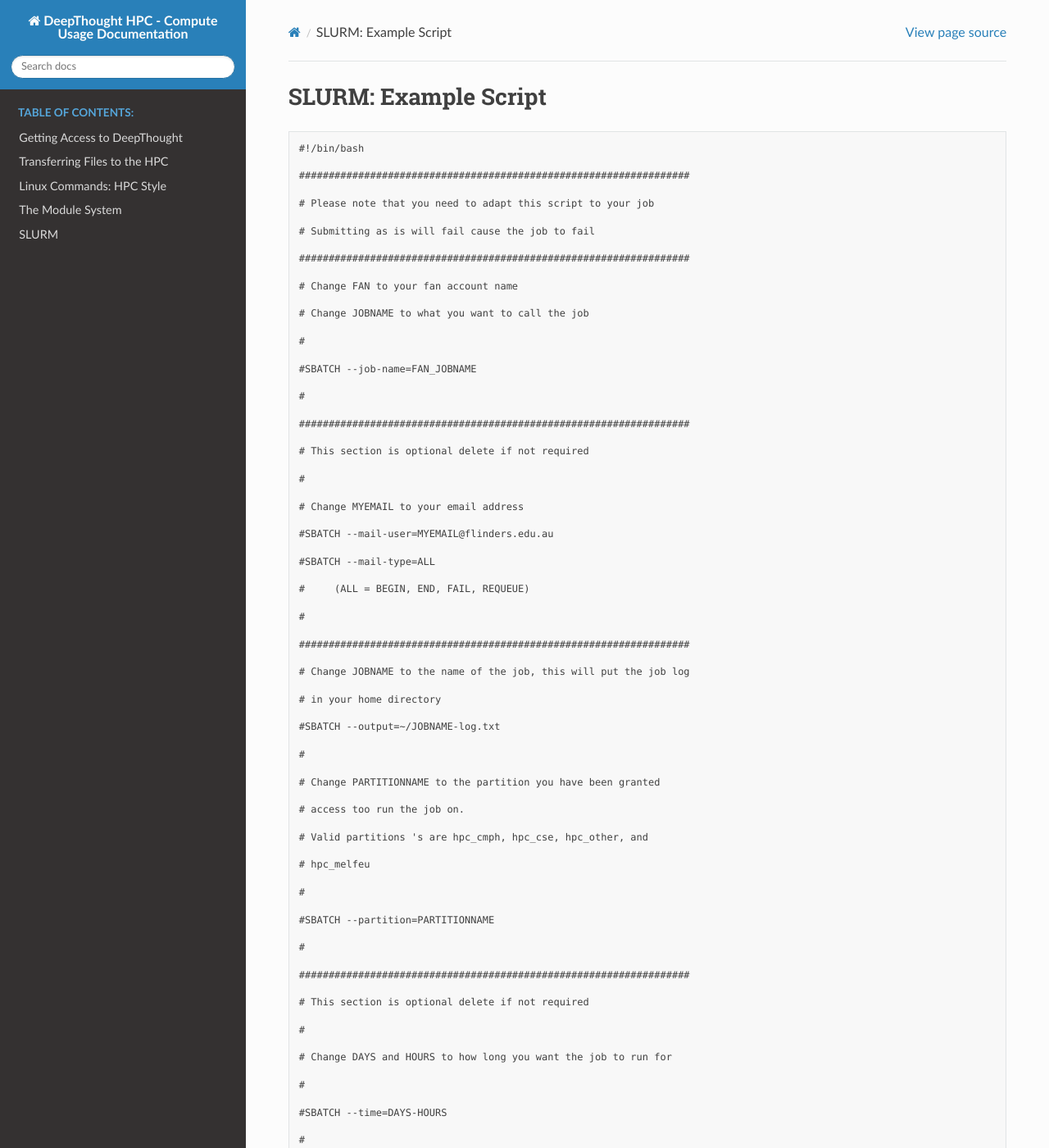
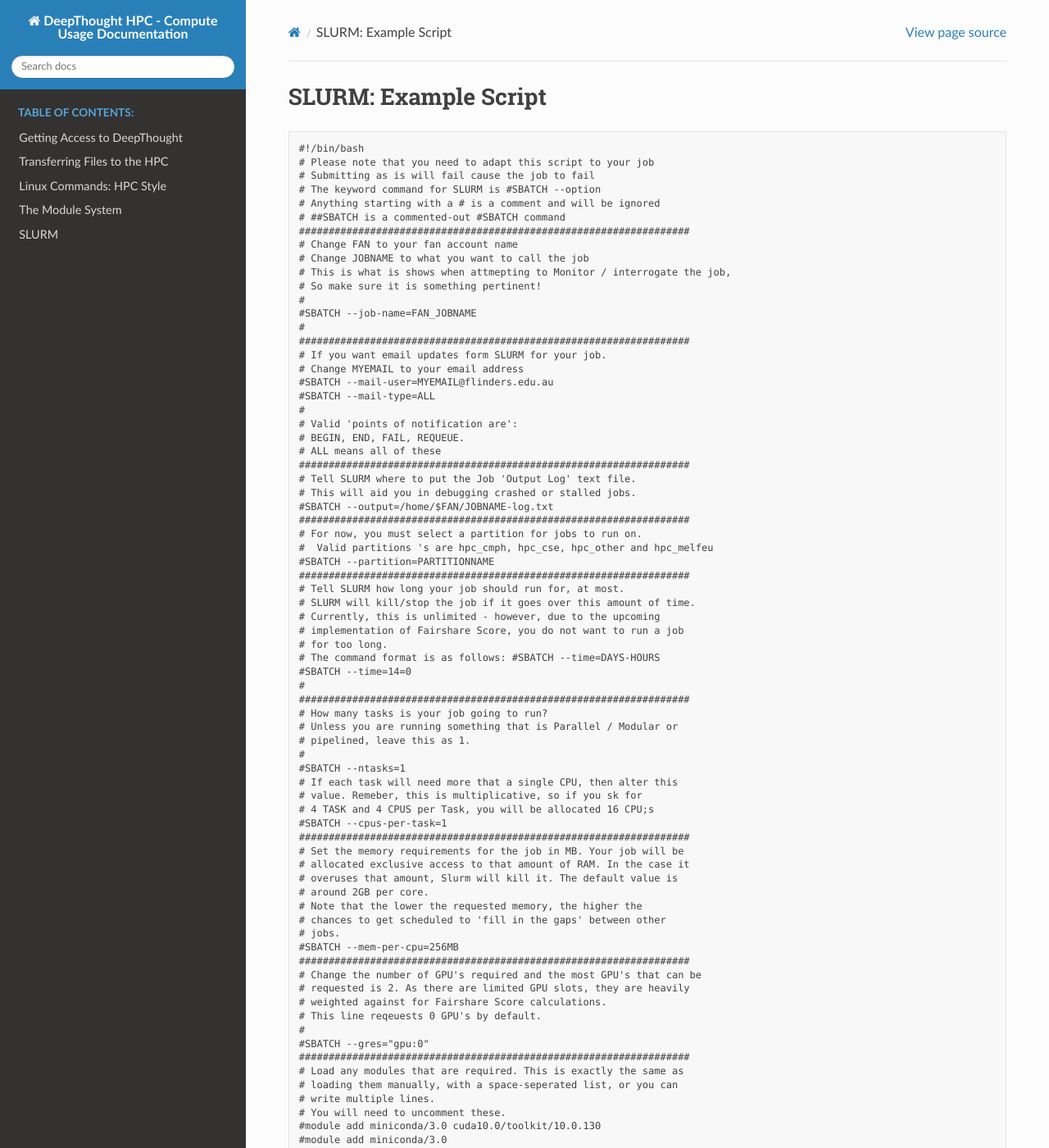
Before and after one commit to flindersuni/DeepThoughtHPC-docs, a Sphinx documentation site: the page built from docs/source/SLURM/SLURMScript.md, in a window 1280 px wide and 1400 px high. Shown: the whole window at 82% size. Built offline with Sphinx 7.4.7 and the Read the Docs theme 2.0.0, drawn with Linux system fonts in a browser that asks for light colours; some of the changed text lies outside the part shown.

Commit message:
SLURM Example Script Update

```diff
--- a/docs/source/SLURM/SLURMScript.md
+++ b/docs/source/SLURM/SLURMScript.md
@@ -2,189 +2,109 @@
 # SLURM: Example Script
 
     #!/bin/bash
+    # Please note that you need to adapt this script to your job
+    # Submitting as is will fail cause the job to fail
+    # The keyword command for SLURM is #SBATCH --option
+    # Anything starting with a # is a comment and will be ignored
+    # ##SBATCH is a commented-out #SBATCH command
+    ##################################################################
+    # Change FAN to your fan account name
+    # Change JOBNAME to what you want to call the job
+    # This is what is shows when attmepting to Monitor / interrogate the job,
+    # So make sure it is something pertinent!
+    #
+    #SBATCH --job-name=FAN_JOBNAME
+    #
+    ##################################################################
+    # If you want email updates form SLURM for your job.
+    # Change MYEMAIL to your email address
+    #SBATCH --mail-user=MYEMAIL@flinders.edu.au
+    #SBATCH --mail-type=ALL
+    #
+    # Valid 'points of notification are':
+    # BEGIN, END, FAIL, REQUEUE.
+    # ALL means all of these
+    ##################################################################
+    # Tell SLURM where to put the Job 'Output Log' text file.
+    # This will aid you in debugging crashed or stalled jobs.
+    #SBATCH --output=/home/$FAN/JOBNAME-log.txt
+    ##################################################################
+    # For now, you must select a partition for jobs to run on.
+    #  Valid partitions 's are hpc_cmph, hpc_cse, hpc_other and hpc_melfeu
+    #SBATCH --partition=PARTITIONNAME
+    ##################################################################
+    # Tell SLURM how long your job should run for, at most.
+    # SLURM will kill/stop the job if it goes over this amount of time.
+    # Currently, this is unlimited - however, due to the upcoming
+    # implementation of Fairshare Score, you do not want to run a job
+    # for too long.
+    # The command format is as follows: #SBATCH --time=DAYS-HOURS
+    #SBATCH --time=14=0
+    #
+    ##################################################################
+    # How many tasks is your job going to run?
+    # Unless you are running something that is Parallel / Modular or
+    # pipelined, leave this as 1.
+    #
+    #SBATCH --ntasks=1
+    # If each task will need more that a single CPU, then alter this
+    # value. Remeber, this is multiplicative, so if you sk for
+    # 4 TASK and 4 CPUS per Task, you will be allocated 16 CPU;s
+    #SBATCH --cpus-per-task=1
+    ##################################################################
+    # Set the memory requirements for the job in MB. Your job will be
+    # allocated exclusive access to that amount of RAM. In the case it
+    # overuses that amount, Slurm will kill it. The default value is
+    # around 2GB per core.
+    # Note that the lower the requested memory, the higher the
+    # chances to get scheduled to 'fill in the gaps' between other
+    # jobs.
+    #SBATCH --mem-per-cpu=256MB
+    ##################################################################
+    # Change the number of GPU's required and the most GPU's that can be
+    # requested is 2. As there are limited GPU slots, they are heavily
+    # weighted against for Fairshare Score calculations.
+    # This line reqeuests 0 GPU's by default.
+    #
+    #SBATCH --gres="gpu:0"
+    ##################################################################
+    # Load any modules that are required. This is exactly the same as
+    # loading them manually, with a space-seperated list, or you can
+    # write multiple lines.
+    # You will need to uncomment these.
+    #module add miniconda/3.0 cuda10.0/toolkit/10.0.130
+    #module add miniconda/3.0
+    #module add cuda10.0/toolkit/10.0.130
+    ##################################################################
+    # If you have not already transferred you data-sets to your /scratch
+    # directory, then you can do so as a part of you job.
+    # Change the FAN and JOBNAME as needed.
+    # REMOVE the data from /home when you do not need it, as /home space is
+    # limited.
+
+    # Copy Data to /scratch
+    cp -r /home/$FAN/??DataDirectory?? /scratch/user/FAN/JOBNAME
+
+    # Remove from /home
+    rm -rf /home/$FAN/??DataDirectory??
 
     ##################################################################
-
-    # Please note that you need to adapt this script to your job
-
-    # Submitting as is will fail cause the job to fail
-
-    ##################################################################
-
-    # Change FAN to your fan account name
-
-    # Change JOBNAME to what you want to call the job
-
-    #
-
-    #SBATCH --job-name=FAN_JOBNAME
-
-    #
-
-    ##################################################################
-
-    # This section is optional delete if not required
-
-    #
-
-    # Change MYEMAIL to your email address
-
-    #SBATCH --mail-user=MYEMAIL@flinders.edu.au
-
-    #SBATCH --mail-type=ALL
-
-    #     (ALL = BEGIN, END, FAIL, REQUEUE)
-
-    #
-
-    ##################################################################
-
-    # Change JOBNAME to the name of the job, this will put the job log
-
-    # in your home directory
-
-    #SBATCH --output=~/JOBNAME-log.txt
-
-    #
-
-    # Change PARTITIONNAME to the partition you have been granted
-
-    # access too run the job on.
-
-    # Valid partitions 's are hpc_cmph, hpc_cse, hpc_other, and
-
-    # hpc_melfeu
-
-    #
-
-    #SBATCH --partition=PARTITIONNAME
-
-    #
-
-    ##################################################################
-
-    # This section is optional delete if not required
-
-    #
-
-    # Change DAYS and HOURS to how long you want the job to run for
-
-    #
-
-    #SBATCH --time=DAYS-HOURS
-
-    #
-
-    ##################################################################
-
-    # Change ntasks to the number of tasks the script will run
-
-    #SBATCH --ntasks=1
-
-    #
-
-    # Change the cpus-per-task to the number of CPU's to be used
-
-    #SBATCH --cpus-per-task=1
-
-    #
-
-    ##################################################################
-
-    # This section is optional delete if not required
-
-    #
-
-    # Set the memory requirements for the job in MB. Your job will be
-
-    # allocated exclusive access to that amount of RAM. In the case it
-
-    # overuses that amount, Slurm will kill it. The default value is
-
-    # around 2GB per core.
-
-    #
-
-    # Note that the lower the requested memory, the higher the
-
-    # chances to get scheduled to 'fill in the gaps' between other
-
-    # jobs.
-
-    #
-
-    #SBATCH --mem-per-cpu=128
-
-    #
-
-    ##################################################################
-
-    # This section is optional delete if not required
-
-    #
-
-    # Change the number of GPU's required
-
-    # If no GPU's are required leave at 0
-
-    # The most GPU's that can be requested is 2
-
-    #
-
-    #SBATCH --gres="gpu:0"
-
-    #
-
-    ##################################################################
-
-    # This section is optional delete if not required
-
-    #
-
-    # Load any modules that are required
-
-    module add python36
-
-    #
-
-    ##################################################################
-
-    # This section is optional delete if not required
-
-    #
-
-    # If required copy your data to the scratch location for
-
-    # processing, change FAN and JOBNAME
-
-    cp /???/???? /scratch/user/FAN/JOBNAME
-
-    #
-
-    ##################################################################
-
-    # Enter required steps below the job will run
-
-    #
+    # Enter the command-line arguments that you job needs to run.
 
     python36 Generator.py
 
-    #
+    ##################################################################
+    # Once you job has finished its processing, copy back your results
+    # and ONLY the results from /scratch.
 
+    cp /scratch/user/FAN/JOBNAME/??ResultsOutput.txt?? ~/JOBNAME/
+
+    # Now, cleanup your /scratch directoryu of the extra data you have.
+    # If you need to keep the data-set for later usage, then utilise
+    # your preffered method to get it OFF the HPC, and into your
+    # local storage.
+    rm -rf /scrach/user/FAN/JOBNAME
     ##################################################################
-
-    # This section is optional delete if not required
-
-    #
-
-    # If required copy your data from the scratch location,
-
-    # change FAN and JOBNAME
-
-    #
-
-    cp -avr /scratch/user/FAN/JOBNAME/ ~/JOBNAME/
-
-    #
-
-    ##################################################################
+    # Print out the 'Job Efficency' - this is how well your job used the
+    # resources you asked for. The higher the better!
+    seff $SLURM_JOBID
--- a/docs/source/index.rst
+++ b/docs/source/index.rst
@@ -22,7 +22,7 @@ Table of Contents
 =================
 
 .. toctree::
-   :maxdepth: 2
+   :maxdepth: 3
    :caption: Table of Contents:
 
    Access/GettingAccess.md
```
Also changed, not shown: docs/source/FileTransfers/Mac/MacFileTransfer.md (+1 -1 lines), docs/source/ModuleSystem/LMod.md (+4 -4 lines), docs/source/SLURM/SLURMBasic.md (+2 -2 lines), docs/source/SLURM/SLURMExtra.md (+6 -7 lines).
